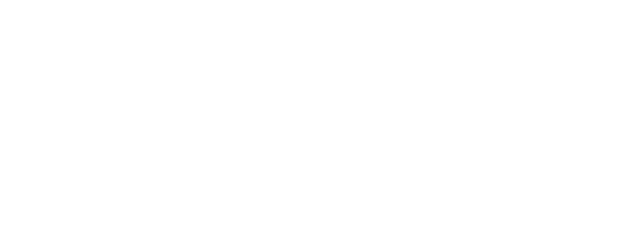
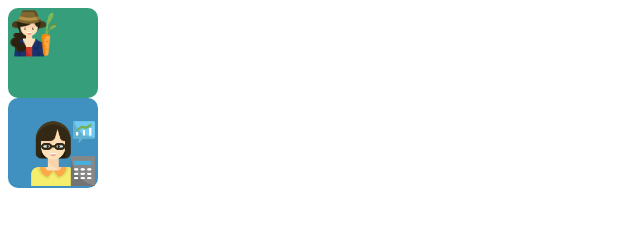
Before and after one commit to Felipe1625/Git1, a plain HTML site: page index.html in a window 1280 px wide. Shown: the whole page, without its empty margins (0-640 px from the left). Drawn offline with Linux system fonts and the light colour scheme.

Commit message:
adelanto del index.html

```diff
--- a/index.html
+++ b/index.html
@@ -4,9 +4,21 @@
     <meta charset="UTF-8">
     <meta name="viewport" content="width=device-width, initial-scale=1.0">
     <meta http-equiv="X-UA-Compatible" content="ie=edge">
+    <link rel="stylesheet" href="section.css">
     <title>Document</title>
 </head>
 <body>
-
+    <table>
+        <tr>
+            <div class="border-prot1-verde">
+                <img src="Recursos/farmer.png" alt="" class="icono-imagen1">
+        </div>
+        </tr>
+        <tr>
+            <div class="border-prot1-azul">
+            <img src="Recursos/accountant.png" alt="" class="icono-imagen2">
+            </div>
+        </tr>
+    </table>
 </body>
 </html>
--- a/section.css
+++ b/section.css
@@ -0,0 +1,21 @@
+.icono-imagen1{
+width: 50px;
+height: 50px;
+}
+.icono-imagen2{
+    width: 70px;
+    height: 70px;
+    }
+.border-prot1-verde{
+background-color: rgb(55, 158, 124);
+border-radius: 10px;
+height: 90px;
+width: 90px;
+}
+.border-prot1-azul{
+    background-color: rgb(65, 145, 192);
+    border-radius: 10px;
+    height: 50px;
+    width: 50px;
+    padding: 20px;
+}
```
Also changed, not shown: prototipo 1.png (added), prototipo 2.png (added), 1 other file.
